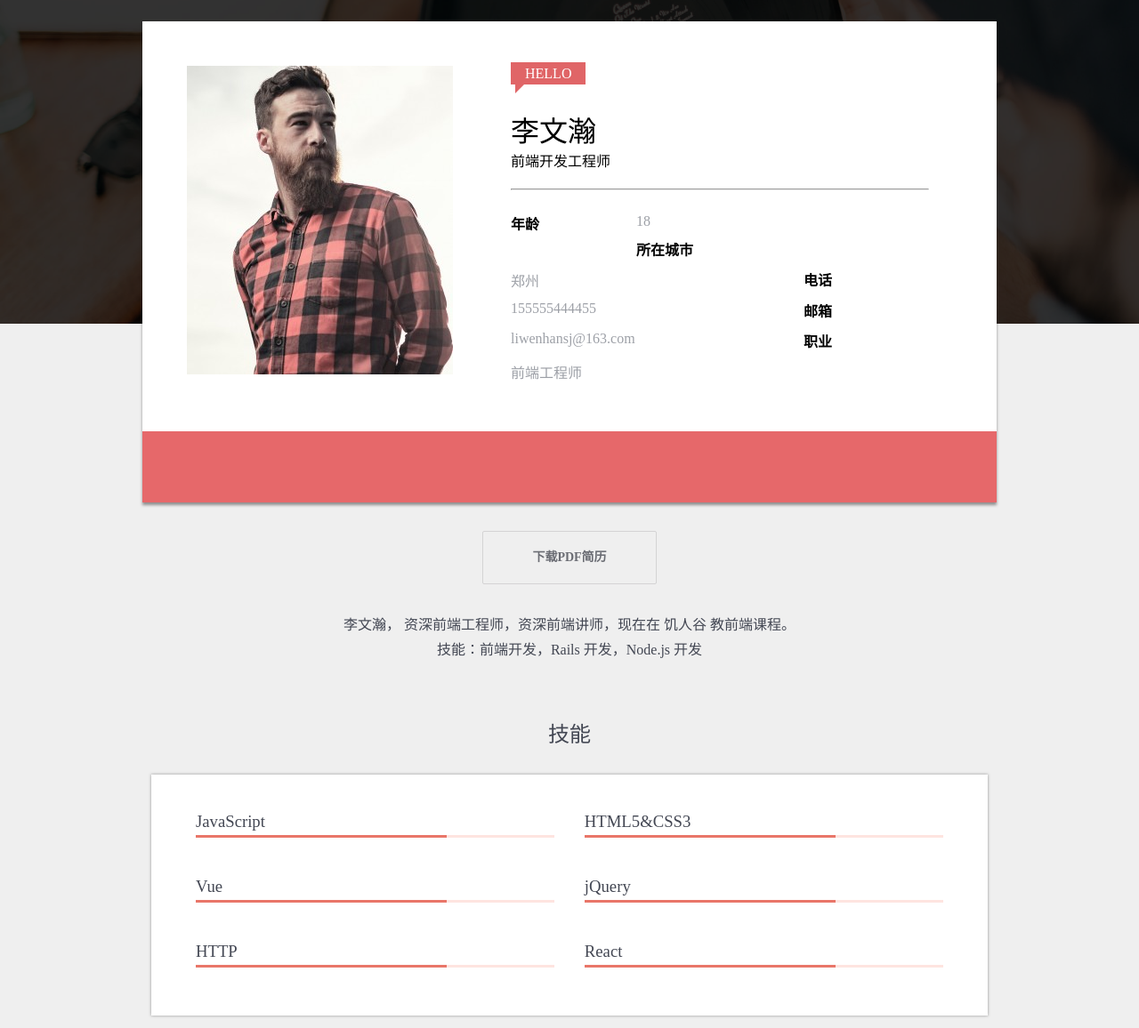
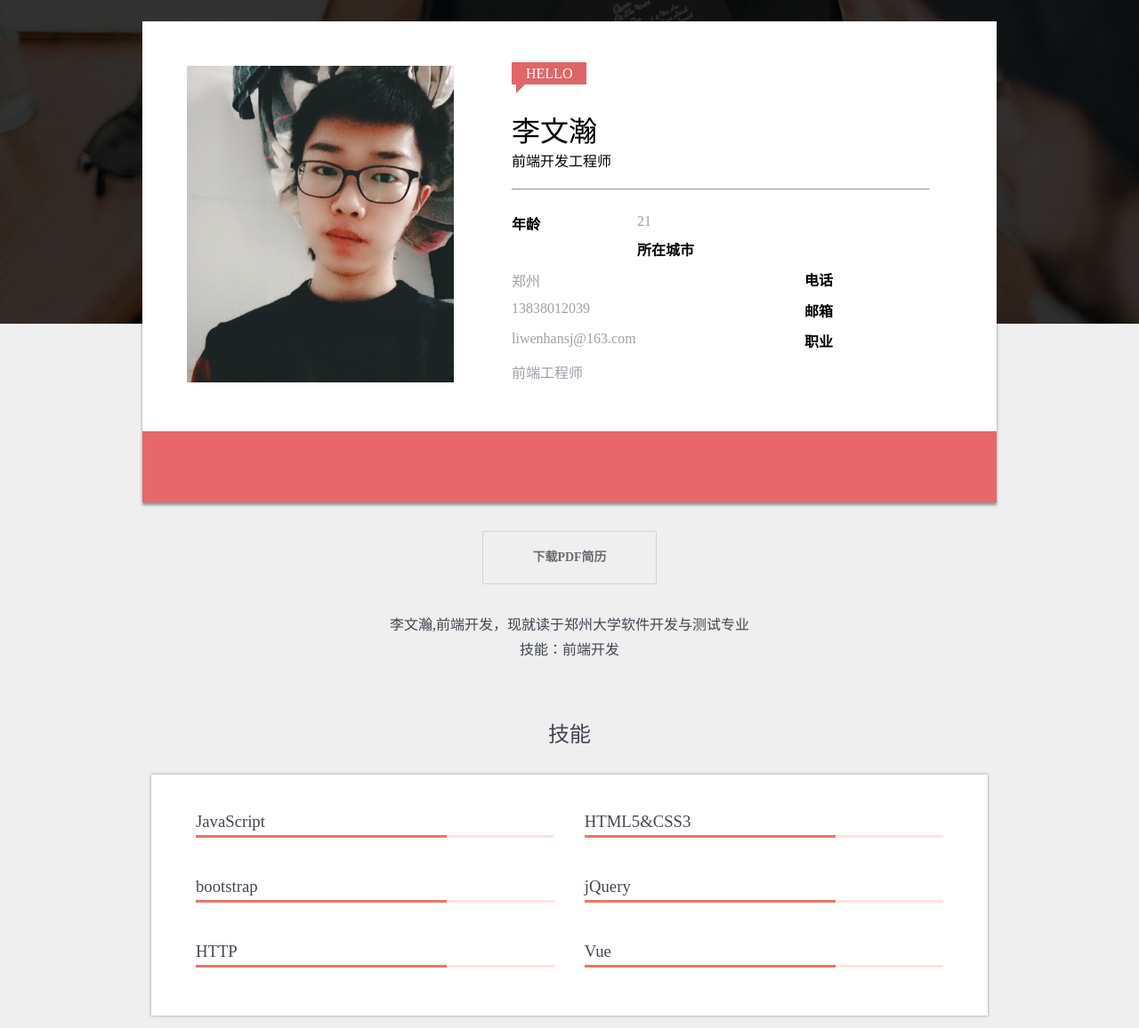
Before and after one commit to 13838012039/resume3, a plain HTML site: page index.html in a window 1280 px wide. Shown: the part 156-1312 px from the top of the page at 89% size. Drawn offline with nearby package versions, Linux system fonts and the light colour scheme; a script that the page names is missing.

Commit message:
20180905-commit-更新

```diff
--- a/index.html
+++ b/index.html
@@ -28,50 +28,10 @@
 
 
 
-
-
-
-
-
-
-
-
-
-
-
-
-
-
-
-
-
-
-
-
-
-
-
-
-
 <body>
     <div class="siteWelcom active" id="siteWelcom">
         <div class="loading"></div>
     </div>
-
-
-
-
-
-
-
-
-
-
-
-
-
-
-
 
 
 
@@ -84,10 +44,6 @@
                 <span class="rs">RS</span><span class="card">card</span>
             </div>
             <div class="nav">
-
-
-
-
 
 
 
@@ -129,19 +85,6 @@
 
 
 
-
-
-
-
-
-
-
-
-
-
-
-
-
     <main>
         <div class="banner">
             <div class="mask"></div>
@@ -158,7 +101,7 @@
             <div class="imgAndAvatar clearfix">
                 <div class=></div>
                 <div class="avatar">
-                    <img src="./img/avatar.jpg" alt="">
+                    <img src="./img/avatar3.jpg" alt="zhaopian" width="300">
                 </div>
                 <div class="text">
                     <span class="hello">HELLO</span>
@@ -167,11 +110,11 @@
                     <hr>
                     <dl class="clearfix">
                         <dt>年龄</dt>
-                        <dd>18</dd>
+                        <dd>21</dd>
                         <dt>所在城市</dt>
                         <dd>郑州</dd>
                         <dt>电话</dt>
-                        <dd>155555444455</dd>
+                        <dd>13838012039</dd>
                         <dt>邮箱</dt>
                         <dd>liwenhansj@163.com</dd>
                         <dt>职业</dt>
@@ -180,13 +123,13 @@
                 </div>
             </div>
             <footer class="media">
-                <a href="#"><svg class="icon" aria-hidden="true">
+                <a href="https://www.zhihu.com/people/li-wen-han-28-29/posts" target="_blank"><svg class="icon" aria-hidden="true">
                         <use xlink:href="#icon-weibo"></use>
                     </svg></a>
-                <a href="#"><svg class="icon" aria-hidden="true">
+                <a href="https://www.jianshu.com/u/c7e986baa138" target="_blank"><svg class="icon" aria-hidden="true">
                         <use xlink:href="#icon-weixin"></use>
                     </svg></a>
-                <a href="#"><svg class="icon" aria-hidden="true">
+                <a href="https://github.com/13838012039" target="_blank"><svg class="icon" aria-hidden="true">
                         <use xlink:href="#icon-github"></use>
                     </svg></a>
             </footer>
@@ -196,7 +139,7 @@
         <p class="contain">
             <a class="downloadResume" href="./resume.pdf" download>下载PDF简历</a>
         </p>
-        <p class="selfIntroduction">李文瀚， 资深前端工程师，资深前端讲师，现在在 饥人谷 教前端课程。<br> 技能：前端开发，Rails 开发，Node.js 开发</p>
+        <p class="selfIntroduction">李文瀚,前端开发，现就读于郑州大学软件开发与测试专业<br> 技能：前端开发</p>
         <section data-x class="skills" id="siteSkills">
             <h2>技能</h2>
             <nav>
@@ -220,13 +163,13 @@
                         </div>
                     </li>
                     <li>
-                        <h3>Vue</h3>
+                        <h3>bootstrap</h3>
                         <div class="prograssBar">
                             <div class="prograss"></div>
                         </div>
                     </li>
                     <li>
-                        <h3>React</h3>
+                        <h3>Vue</h3>
                         <div class="prograssBar">
                             <div class="prograss"></div>
                         </div>
@@ -240,32 +183,6 @@
                 </ol>
             </nav>
         </section>
-
-
-
-
-
-
-
-
-
-
-
-
-
-
-
-
-
-
-
-
-
-
-
-
-
-
 
 
 
@@ -333,30 +250,6 @@
 
 
 
-
-
-
-
-
-
-
-
-
-
-
-
-
-
-
-
-
-
-
-
-
-
-
-
         <script>
             setTimeout(function() {
                 siteWelcom.classList.remove('active');
@@ -388,4 +281,32 @@
 <script src="//at.alicdn.com/t/font_784483_1mfqcxy3xy8.js"></script>
 
 
+
+
+
+
+
+
+
+
+
+
+
+
+
+
+
+
+
+
+
+
+
+
+
+
+
+
+
+
 </html>
```
Also changed, not shown: img/avatar2.jpg (added), img/avatar3.jpg (added), js/base/Controller.js (line endings or trailing spaces).
